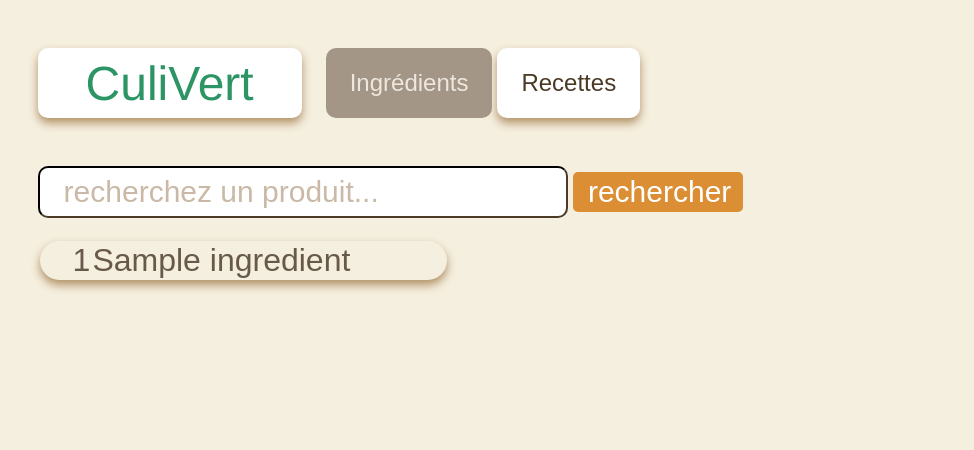
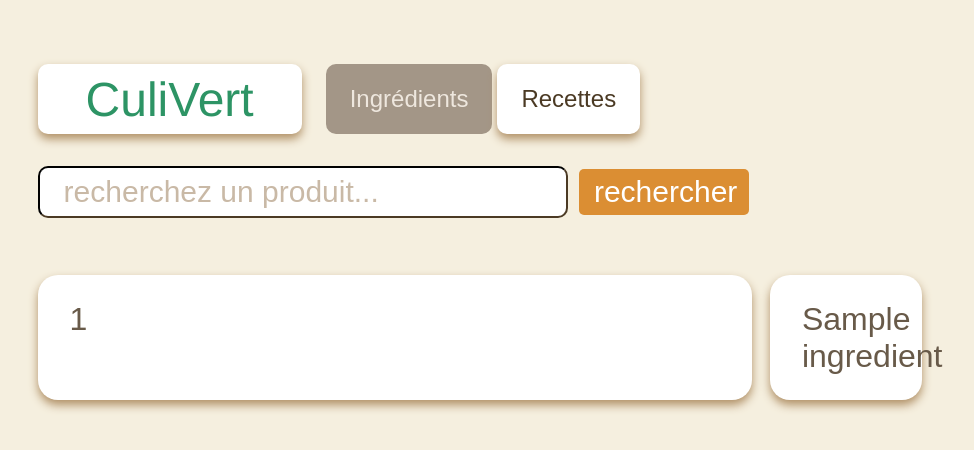
Before and after one commit to fusetim/PPII1, a Flask app: template backend/templates/result_ingredients.html in a window 1280 px wide. Shown: the top 450 px of the page, without its empty margins (160-1134 px from the left). Run offline with Flask 3, Linux system fonts and the light colour scheme; the template is opened without the code that fills it: most values are stand-ins (such as "Sample title", 1, 10 or a date in 2020).

Commit message:
design des pages result_ingredients et result_recipes

```diff
--- a/backend/static/css/style.css
+++ b/backend/static/css/style.css
@@ -3,9 +3,9 @@
     font-family: 'Arial';
     display: flex;
     flex-direction: column;
+    align-self: center;
     width: 70%;
     margin-left: 15%;
-    align-items: stretch;
 }
 input::placeholder{
     color: #c9b9a6;
@@ -17,7 +17,7 @@ input[type=submit]{
     border: none;
     cursor:pointer;
     border-radius: 5px;
-    padding: 0.1em;
+    padding: 0.2em;
     padding-left: 0.5em;
     padding-right: 0.4em;
 }
@@ -26,6 +26,7 @@ input[type=submit]:active{
 }
 input[type=text]{
     margin-bottom: 5px;
+    margin-right: 0.2em;
     font-size: 30px;
     height: 1.5em;
     min-width: 60%;
@@ -80,12 +81,57 @@ body {
     box-shadow: 0px 5px 10px #b09066;
     align-items: center;
 }
+.affichage{
+    display: flex;
+    flex-direction: column;
+}
+.row_ingredient{
+    display: flex;
+    flex-direction: row;
+}
+.ingredient_name{
+    width: 88%;
+    font-size: 2em;
+    display: flex;
+    border-radius: 20px;
+    padding: 0.8em 1em 0.8em 1em;
+    color: #685a49;
+    box-shadow: 0px 5px 10px #b09066;
+    background-color: #fff;
+    margin-bottom: 1em;
+}
+.score{
+    width: 10%;
+    margin-left: 2%;
+    font-size: 2em;
+    display: flex;
+    border-radius: 20px;
+    padding: 0.8em 1em 0.8em 1em;
+    color: #685a49;
+    box-shadow: 0px 5px 10px #b09066;
+    background-color: #fff;
+    margin-bottom: 1em;
+}
+.row_recipe{
+    font-size: 2em;
+    display: flex;
+    border-radius: 20px;
+    padding: 0.8em 1em 0.8em 1em;
+    color: #685a49;
+    box-shadow: 0px 5px 10px #b09066;
+    background-color: #fff;
+    margin-bottom: 1em;
+}
+.row_recipe:active{
+    background-color: #dcd2c8;
+    box-shadow: none;
+}
 nav {
     display: flex;
     flex-direction: row;
     align-items: center;
-    margin-top: 1em;
-    margin-bottom: 3em;
+    padding-top: 2em;
+    padding-bottom: 2em;
     height: 70px;
 }
 
@@ -136,24 +182,13 @@ nav {
     font-size: 3em;
     color: #907553;
     text-align: center;
+    margin-top: 3em;
 }
-p {
+.about {
     color: #4b3a24;
-    font-size: 1em;
+    font-size: 1.5em;
 }
 .header {
     font-size: 3em;
     color: #4b3a24;
 }
-tr {
-    width: 100%;
-    font-size: 2em;
-    display: flex;
-    border-radius: 9999px;
-    padding-left: 1em;
-    padding-right: 1em;
-    color: #685a49;
-    border-color: #b09066;
-    box-shadow: 0px 5px 10px #b09066;
-    margin-bottom: 1em;
-}
--- a/backend/templates/result_ingredients.html
+++ b/backend/templates/result_ingredients.html
@@ -17,14 +17,15 @@
                     <input type="text" value="{{search}}" placeholder="recherchez un produit..." name="search" required>
                     <input type="submit" value="rechercher">
                 </form>
-                <table>
-                    {% for ingredient in data %}
-                    <tr class="content">
-                        <td>{{ingredient[0]}}</td>
-                        <td>{{ingredient[1]}}</td>
-                    </tr>
-                    {%endfor%}
-                </table>
+                <br><br>
+                {% for ingredient in data %}
+                <div class="affichage">
+                    <div class="row_ingredient">
+                        <div class="ingredient_name">{{ingredient[0]}}</div>
+                        <div class="score">{{ingredient[1]}}</div>
+                    </div>
+                </div>
+                {%endfor%}
             </main>
         </section>
     </body>
```
Also changed, not shown: backend/templates/home.html (+12 -2 lines), backend/templates/result_recipes.html (+6 -7 lines).
